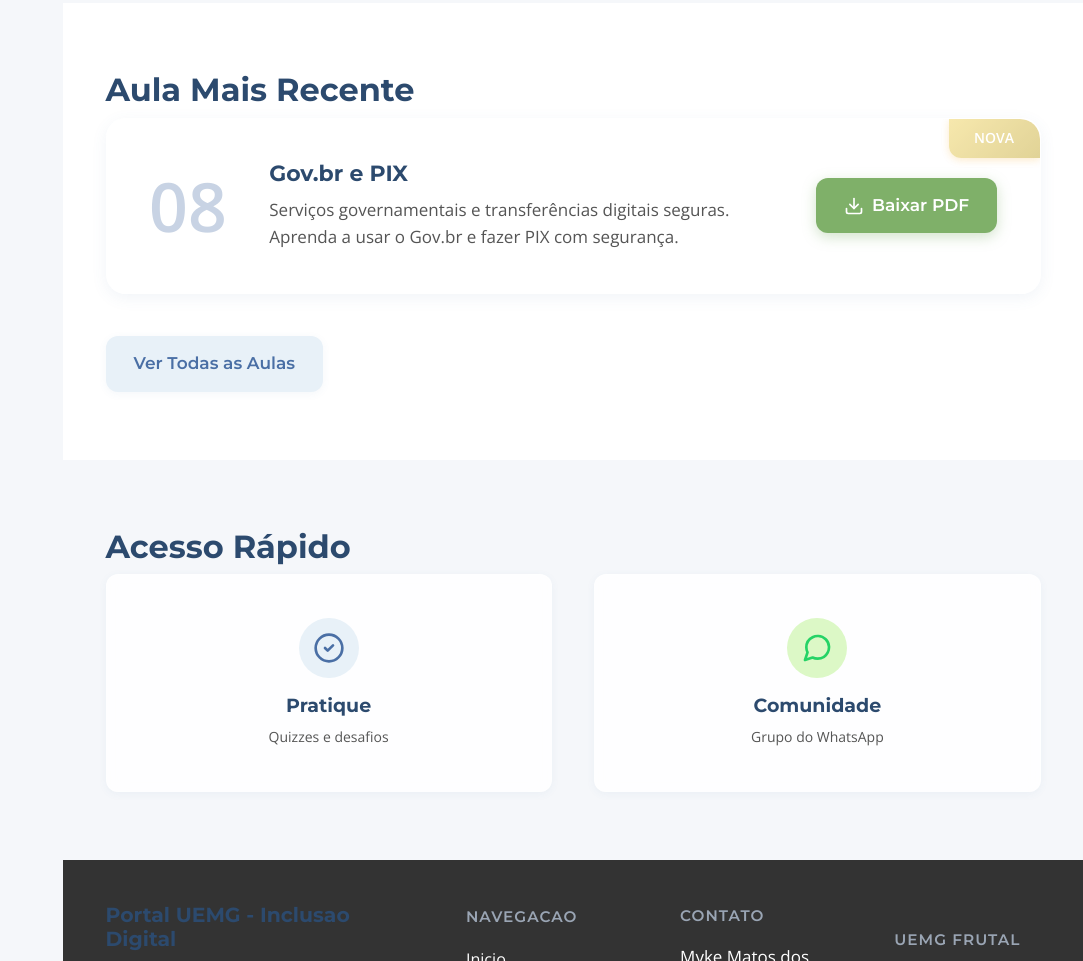
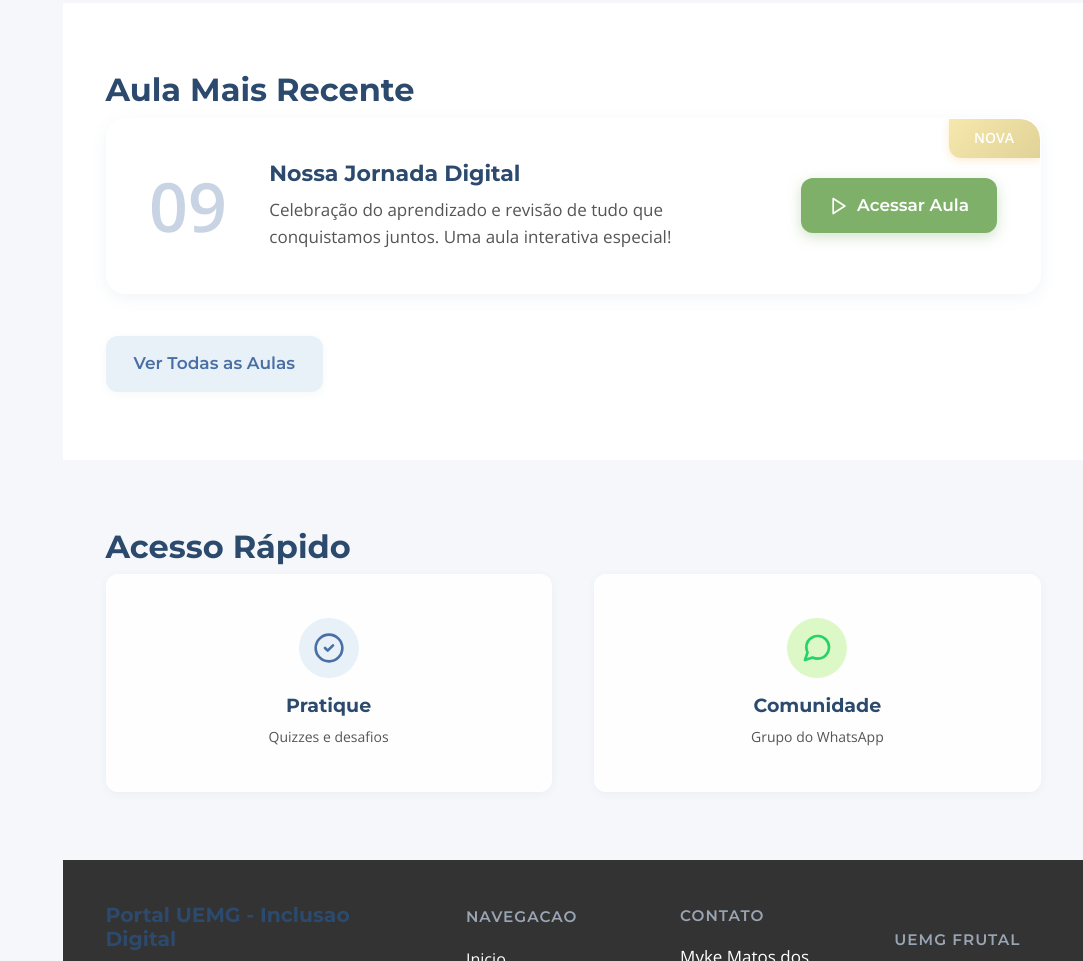
Before and after one commit to shishiv/inclusao-digital-uemg, a website built with Vite: page index.html in a window 1280 px wide. Shown: the part 1386-2347 px from the top of the page, without its empty margins (197-1280 px from the left). Built offline with nearby package versions, Linux system fonts and the light colour scheme; files whose address does not match are found by name.

Commit message:
feat: update latest lesson details and link to Aula 09

```diff
--- a/index.html
+++ b/index.html
@@ -128,14 +128,14 @@
         <h2 class="section-title">Aula Mais Recente</h2>
         <div class="latest-card">
           <div class="latest-badge">NOVA</div>
-          <div class="latest-number">08</div>
+          <div class="latest-number">09</div>
           <div class="latest-info">
-            <h3>Gov.br e PIX</h3>
-            <p>Serviços governamentais e transferências digitais seguras. Aprenda a usar o Gov.br e fazer PIX com segurança.</p>
+            <h3>Nossa Jornada Digital</h3>
+            <p>Celebração do aprendizado e revisão de tudo que conquistamos juntos. Uma aula interativa especial!</p>
           </div>
-          <a href="/aulas/aula_08.pdf" class="btn btn-primary" download>
-            <svg xmlns="http://www.w3.org/2000/svg" width="20" height="20" viewBox="0 0 24 24" fill="none" stroke="currentColor" stroke-width="2" stroke-linecap="round" stroke-linejoin="round"><path d="M21 15v4a2 2 0 0 1-2 2H5a2 2 0 0 1-2-2v-4"/><polyline points="7 10 12 15 17 10"/><line x1="12" x2="12" y1="15" y2="3"/></svg>
-            Baixar PDF
+          <a href="/aulas/aula_09.html" class="btn btn-primary">
+            <svg xmlns="http://www.w3.org/2000/svg" width="20" height="20" viewBox="0 0 24 24" fill="none" stroke="currentColor" stroke-width="2" stroke-linecap="round" stroke-linejoin="round"><polygon points="5 3 19 12 5 21 5 3"/></svg>
+            Acessar Aula
           </a>
         </div>
         <a href="/aulas.html" class="btn btn-secondary">Ver Todas as Aulas</a>
```
Also changed, not shown: aulas.html (+2 -3 lines).
